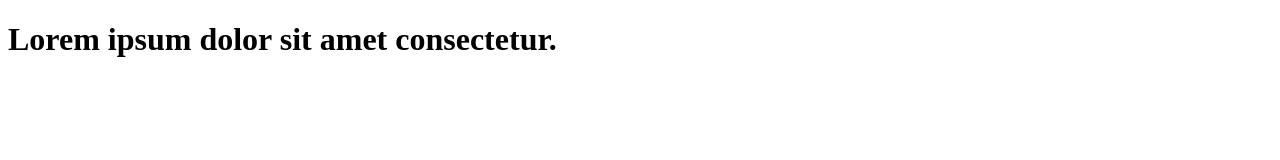
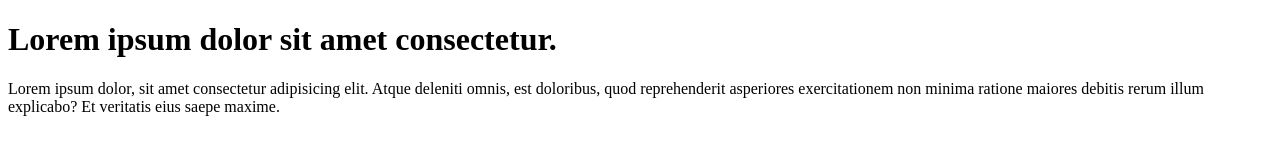
Before and after one commit to Meenakshi-danu/learn-git, a plain HTML site: page index.html in a window 1280 px wide. Drawn offline with Linux system fonts and the light colour scheme.

Commit message:
added paragraph to index.html

```diff
--- a/index.html
+++ b/index.html
@@ -9,5 +9,6 @@
     <h1>
         Lorem ipsum dolor sit amet consectetur.
     </h1>
+    <p> Lorem ipsum dolor, sit amet consectetur adipisicing elit. Atque deleniti omnis, est doloribus, quod reprehenderit asperiores exercitationem non minima ratione maiores debitis rerum illum explicabo? Et veritatis eius saepe maxime.</p>
 </body>
 </html>
```
